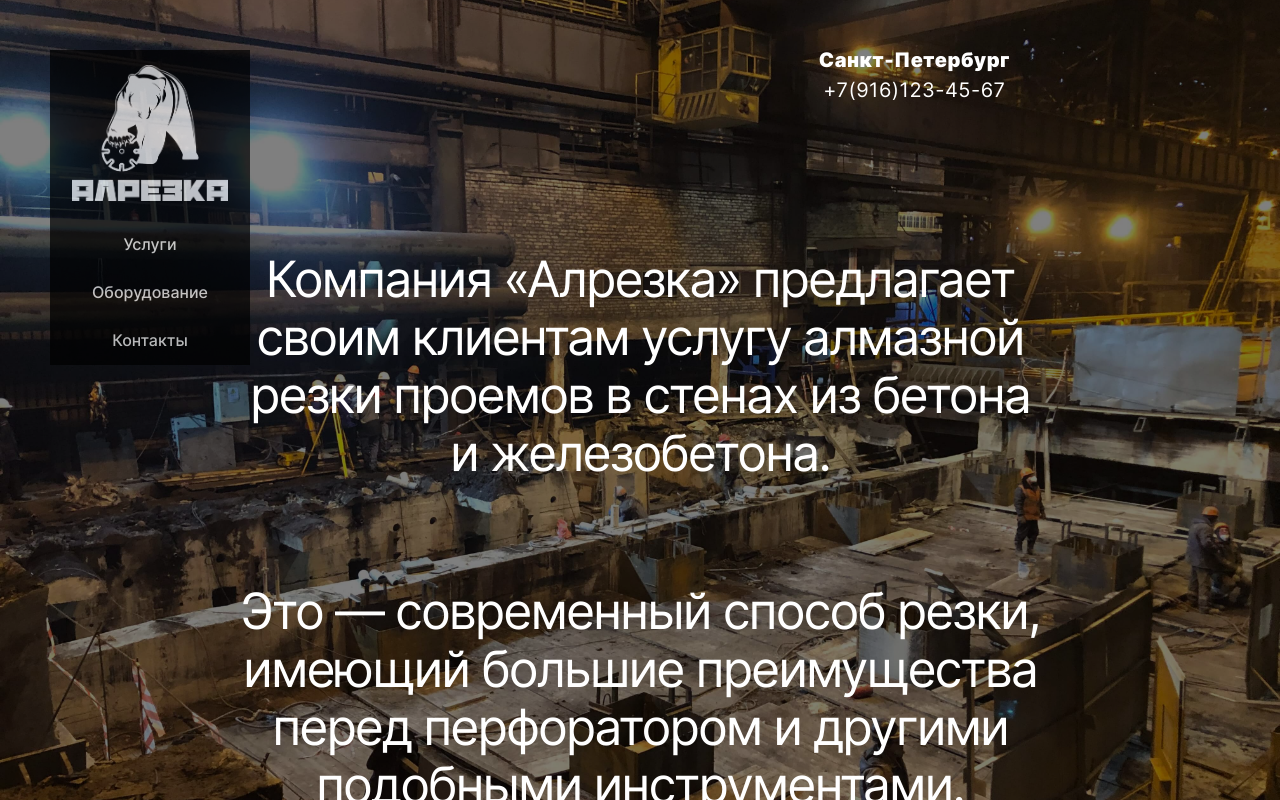
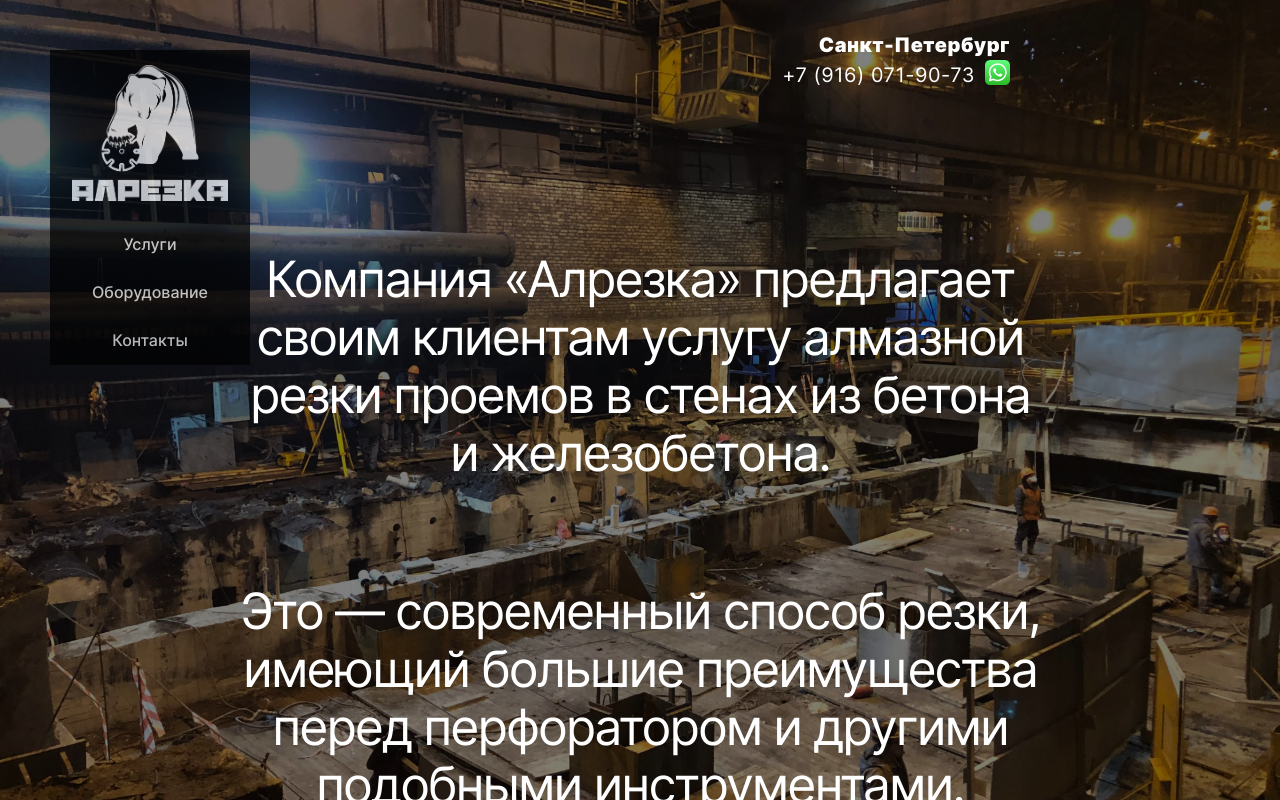
Before and after one commit to TizJourney/alrezka, a React (Create React App) app: page / in a window 1280 px wide. Shown: the top 800 px of the page. Built offline with nearby package versions, Linux system fonts and the light colour scheme.

Commit message:
добавить иконку на чат whatsapp

```diff
--- a/src/components/Contacts/Contacts.js
+++ b/src/components/Contacts/Contacts.js
@@ -9,7 +9,7 @@ import { CONTACTS } from '../../utils/context'
 export default function Contacts(props) {
     return (
         <div className={classnames('contacts', props.className)}>
-            <a className='contacts__item contacts__item_link' href={`tel:${CONTACTS.telRaw}`}>Телефон: {CONTACTS.tel}</a>
+            <a className='contacts__item contacts__item_link' href={`tel:+${CONTACTS.telRaw}`}>Телефон: {CONTACTS.tel}</a>
             <a className='contacts__item contacts__item_link' href={`mailto:${CONTACTS.email}`}>E-mail: {CONTACTS.email}</a>
             <ul className='contacts__list'>
                 <h2 className='contacts__list-item contacts__list-item_title'>Реквизиты организации:</h2>
--- a/src/components/Header/Header.css
+++ b/src/components/Header/Header.css
@@ -1,9 +1,8 @@
 .header {
   width: 100%;
   display: flex;
-  flex-direction: row;
-  justify-content: flex-end;
-  align-items: center;
+  flex-direction: column;
+  align-items: flex-end;
   padding: 30px;
   box-sizing: border-box;
 }
@@ -18,15 +17,16 @@
 }
 
 .header__links-block {
+  margin-top: 5 px;
   display: flex;
-  flex-direction: column;
-  align-items: center;
 }
 
 .header__link {
+  margin-left: 10px;
   color: black;
   text-decoration: none;
   cursor: pointer;
+
 
   font-family: Inter, Helvetica, Arial, sans-serif;
   font-size: 20px;
@@ -63,3 +63,7 @@
   margin: 0;
   cursor: pointer;
 }
+
+.header__whatsapp-icon {
+  height: 25px;
+}
--- a/src/components/Header/Header.js
+++ b/src/components/Header/Header.js
@@ -1,6 +1,8 @@
+import './Header.css';
+
 import classnames from 'classnames';
 
-import './Header.css';
+import whatsappIcon from '../../images/whatsapp-icon-logo.svg';
 
 import React, { useState } from 'react';
 import { useHistory } from 'react-router-dom';
@@ -8,6 +10,7 @@ import { useHistory } from 'react-router-dom';
 import { CONTACTS } from '../../utils/context'
 
 import Navigation from '../Navigation/Navigation.js';
+
 
 
 export default function Header(props) {
@@ -30,9 +33,10 @@ export default function Header(props) {
 
   return (
     <header className={classnames(props.className, 'header')}>
+      <p className='header__text'>Санкт-Петербург</p>
       <nav className='header__links-block header__contacts'>
-        <p className='header__text'>Санкт-Петербург</p>
-        <a href={`tel:${CONTACTS.telRaw}`} className='header__link'>{CONTACTS.tel}</a>
+        <a className='header__link' href={`tel:+${CONTACTS.telRaw}`} >{CONTACTS.tel}</a>
+        <a className='header__link' href={`https://wa.me/${CONTACTS.telRaw}`} ><img className='header__whatsapp-icon' src={whatsappIcon} alt='whatsApp'/></a>
       </nav>
       <button className='header__burger' onClick={setNavigationOpen} />
       <Navigation isOpen={isNavigationOpen} handleClose={handleNavigationClose} handleClick={navigateToRoute} />
--- a/src/utils/context.js
+++ b/src/utils/context.js
@@ -1,8 +1,9 @@
 
-const tel = '+7(916)123-45-67';
+// const tel = '+7 (911) 028-97-45';
+const tel = '+7 (916) 071-90-73';
 
 export const CONTACTS = {
     tel: tel,
-    telRaw: tel.replace(/[^0-9.+]/g, ''),
+    telRaw: tel.replace(/[^0-9]/g, ''),
     email: 'zakaz@alrezka.ru'
 }
```
